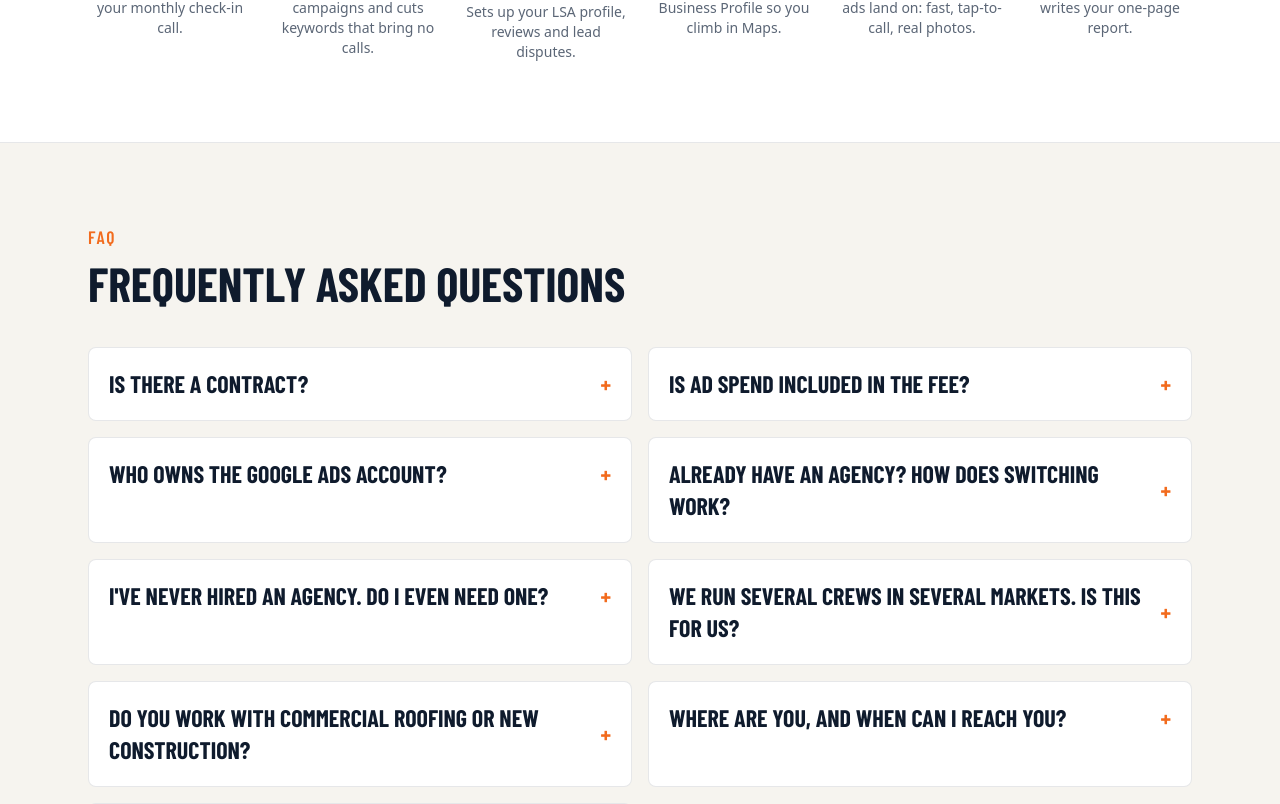
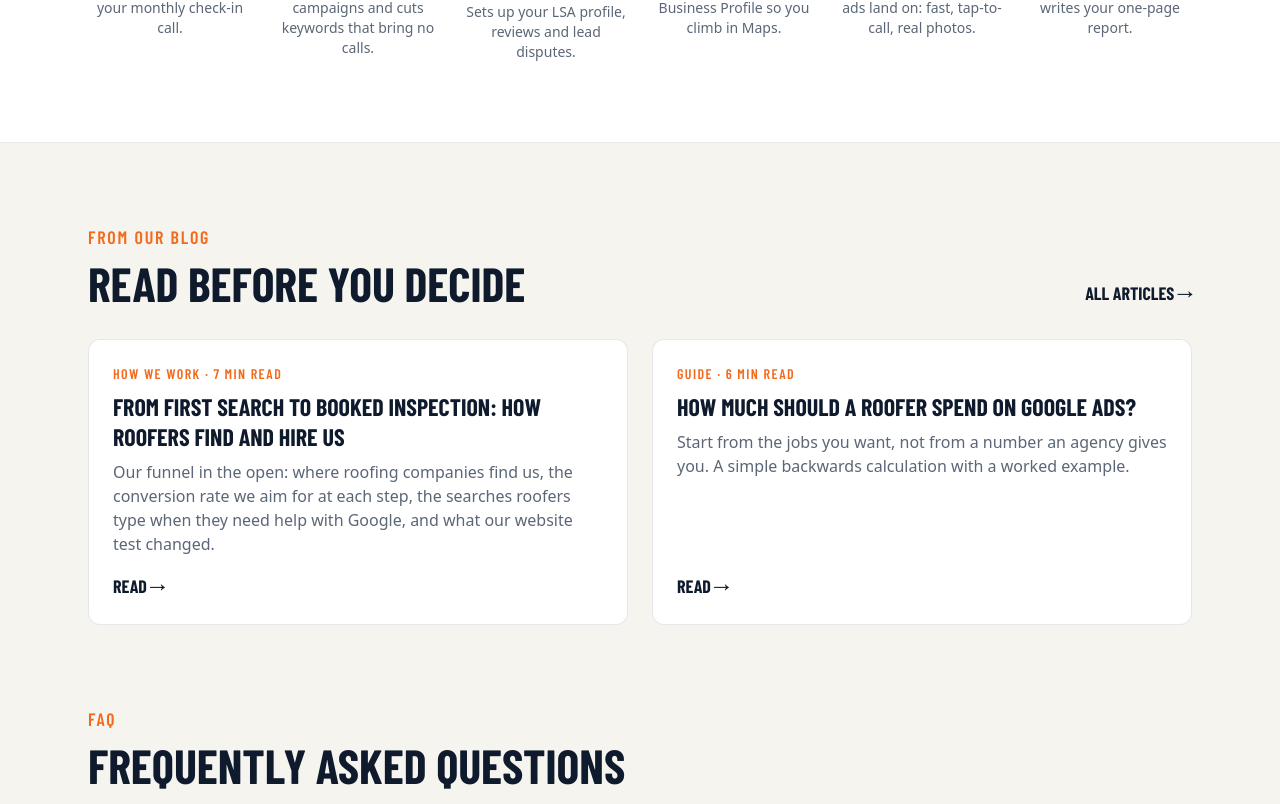
Before and after one commit to Vileromedia123/vileromedia-website, a Next.js app: page / in a window 1280 px wide. Shown: the part 6447-7251 px from the top of the page. Built offline with nearby package versions, Linux system fonts and the light colour scheme.

Commit message:
Link blog from homepage section and footer (reachable on mobile)
Co-Authored-By: Claude Opus 5.5 <noreply@anthropic.com>
Claude-Session: https://claude.ai/code/session_01LL7aYhVzzzNNsnerhKs7ZJ

```diff
--- a/src/app/page.tsx
+++ b/src/app/page.tsx
@@ -2,6 +2,8 @@ import Image from "next/image";
 import ContactForm from "@/components/ContactForm";
 import Socials, { socials } from "@/components/Socials";
 import { EMAIL, HOURS, SITE_URL } from "@/lib/site";
+import { posts } from "@/lib/posts";
+import Link from "next/link";
 
 // Free Unsplash photos (Unsplash License). Swap for our own crew photos when we have them.
 const photo = (id: string) => `https://images.unsplash.com/${id}?auto=format&fit=crop&q=70`;
@@ -602,6 +604,38 @@ export default function Home() {
           </div>
         </section>
 
+        {/* From the blog */}
+        <section aria-labelledby="blog-title" className="mx-auto max-w-6xl px-4 pt-20 sm:px-6">
+          <div className="flex flex-wrap items-end justify-between gap-4">
+            <div>
+              <p className="font-display text-lg font-semibold uppercase tracking-widest text-orange">From our blog</p>
+              <h2 id="blog-title" className="mt-2 font-display text-4xl font-bold uppercase leading-none text-navy sm:text-5xl">
+                Read before you decide
+              </h2>
+            </div>
+            <Link href="/blog" className="font-display text-lg font-bold uppercase text-navy hover:text-orange-dark">
+              All articles →
+            </Link>
+          </div>
+          <ul className="mt-8 grid gap-6 md:grid-cols-2">
+            {posts.map((p) => (
+              <li key={p.href}>
+                <Link
+                  href={p.href}
+                  className="group flex h-full flex-col rounded-xl border border-navy/10 bg-white p-6 transition hover:border-orange hover:shadow-md"
+                >
+                  <p className="font-display text-sm font-semibold uppercase tracking-widest text-orange">
+                    {p.tag} · {p.readTime}
+                  </p>
+                  <h3 className="mt-2 font-display text-2xl font-bold uppercase leading-tight text-navy group-hover:text-orange-dark">{p.title}</h3>
+                  <p className="mt-2 flex-1 text-muted">{p.excerpt}</p>
+                  <p className="mt-4 font-display text-lg font-bold uppercase text-navy">Read →</p>
+                </Link>
+              </li>
+            ))}
+          </ul>
+        </section>
+
         {/* FAQ */}
         <section className="mx-auto max-w-6xl px-4 py-20 sm:px-6">
           <SectionTitle eyebrow="FAQ" title="Frequently asked questions" />
@@ -656,6 +690,15 @@ export default function Home() {
             <p className="mt-3">
               <a href={`mailto:${EMAIL}`} className="hover:text-white">{EMAIL}</a>
             </p>
+            <p className="mt-3">
+              <Link href="/blog" className="hover:text-white">
+                Blog
+              </Link>
+              <span aria-hidden="true"> · </span>
+              <Link href="/blog/our-conversion-funnel" className="hover:text-white">
+                How we work
+              </Link>
+            </p>
           </div>
           <div className="md:justify-self-end">
             <p className="font-display text-lg font-semibold uppercase tracking-widest text-white">
```
